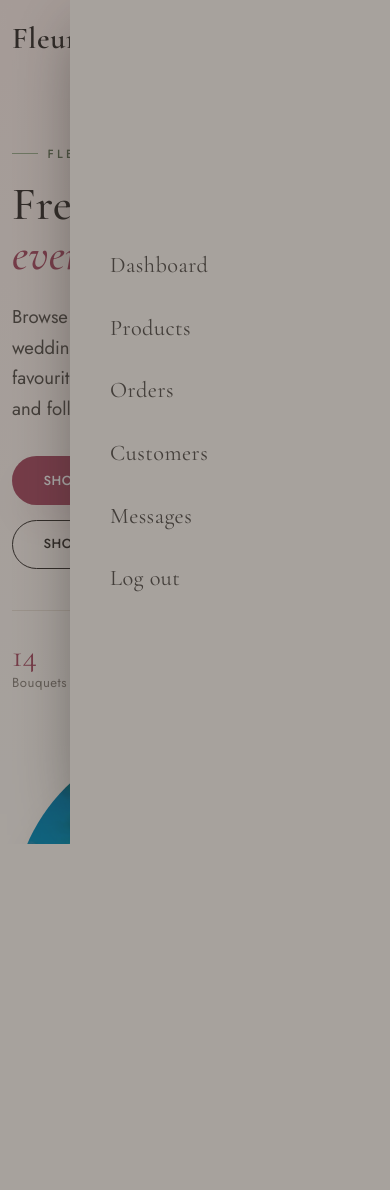
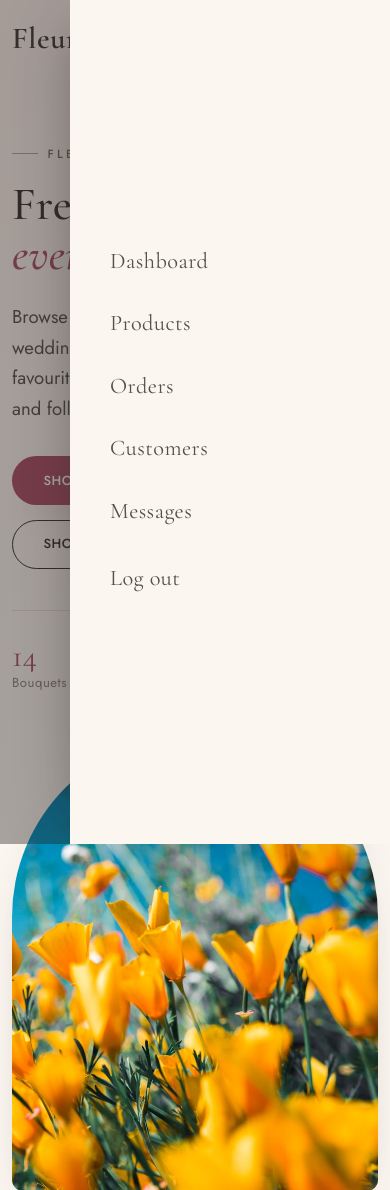
Before and after one commit to Are22u/CS486-Web-Application-Project, a PHP site: page / in a window 390 px wide, after a click that opens the changed part. Shown: the top 1190 px of the page. Before the commit the page ends 844 px from the top, so only its background shows below. Run offline with PHP 8.4, Linux system fonts and the light colour scheme; a user stored in the database is signed in; data comes from the database, SQL or seed files in the repository; data that the repository does not hold is empty.

Commit message:
Make logout a CSRF-protected POST, refresh demo hashes, fix phone menu
- logout.php accepts only POST with a valid CSRF token; GET shows a
  confirmation button; the logged-out message now survives the redirect
- Header and footer use a POST form for Log out
- Fresh password_hash() values for both demo accounts (password Admin@123)
- Phone menu: backdrop no longer covers the menu links
- README lists PHP 8+, mbstring, PDO MySQL and MySQL/MariaDB versions
- Remove outdated TODO in includes/init.php

```diff
--- a/css/style.css
+++ b/css/style.css
@@ -1246,3 +1246,19 @@ a:hover { color: var(--rose-deep); }
 .product-foot { gap: .5rem; }
 .cart-total .amt { white-space: nowrap; }
 @media (max-width: 576px) { .cart-total .amt { font-size: 1.5rem; } }
+/* Logout is a POST form (CSRF-protected); its button looks like the surrounding links */
+.logout-form { display: inline; margin: 0; }
+.nav-link-button, .footer-link-button {
+  background: none; border: 0; padding: 0; cursor: pointer; font: inherit; text-align: left;
+}
+.nav-link-button {
+  font-family: var(--sans); font-weight: 400; font-size: .92rem; letter-spacing: .02em;
+  color: var(--ink-soft); padding: .3rem 0; position: relative;
+}
+.nav-link-button:hover { color: var(--rose); }
+.footer-link-button { color: #B4ABA0; font-size: .95rem; }
+.footer-link-button:hover { color: var(--rose-tint); }
+@media (max-width: 992px) { .nav-link-button { font-size: 1.4rem; font-family: var(--serif); } }
+/* Phone menu: the backdrop must sit below the navbar (z-index 1030), otherwise
+   it covers the open menu and taps on menu links only close the menu */
+.nav-backdrop { z-index: 1025; }
--- a/database/fleur.sql
+++ b/database/fleur.sql
@@ -130,8 +130,8 @@ CREATE TABLE newsletter_subscribers (
 -- Admin login:    admin@fleur.test    / Admin@123
 -- Customer login: customer@fleur.test / Admin@123
 INSERT INTO users (full_name, email, password, phone, address, role) VALUES
-('Fleur Admin',   'admin@fleur.test',    '$2y$10$FlmNbTRXIvWT1g9R6ofoDuBMO2G9QqR4JK91KciEkRX7K7m9RIRYK', '0500000000', 'Riyadh', 'admin'),
-('Test Customer', 'customer@fleur.test', '$2y$10$FlmNbTRXIvWT1g9R6ofoDuBMO2G9QqR4JK91KciEkRX7K7m9RIRYK', '0511111111', 'Riyadh, Al Olaya', 'customer');
+('Fleur Admin',   'admin@fleur.test',    '$2y$10$hs.zr3e2h2YcprTc/1rtGOf20KYoD1eeONceKGTkD88UOfQJ8sm9O', '0500000000', 'Riyadh', 'admin'),
+('Test Customer', 'customer@fleur.test', '$2y$10$l7Vgd12AqkcT2ksU049xXOgJh7SXPKj/nO.pAGMBMZbIpSxTvjhrO', '0511111111', 'Riyadh, Al Olaya', 'customer');
 
 INSERT INTO occasions (name, slug) VALUES
 ('Birthday',     'birthday'),
--- a/includes/footer.php
+++ b/includes/footer.php
@@ -41,7 +41,12 @@
         <ul>
           <?php if (isLoggedIn()): ?>
             <li><a href="<?= url('my-orders.php') ?>">My orders</a></li>
-            <li><a href="<?= url('logout.php') ?>">Log out</a></li>
+            <li>
+              <form method="post" action="<?= url('logout.php') ?>" class="logout-form">
+                <?= csrfField() ?>
+                <button type="submit" class="footer-link-button">Log out</button>
+              </form>
+            </li>
           <?php else: ?>
             <li><a href="<?= url('login.php') ?>">Log in</a></li>
             <li><a href="<?= url('register.php') ?>">Create an account</a></li>
--- a/includes/header.php
+++ b/includes/header.php
@@ -56,7 +56,12 @@ $active  = fn(string $file) => $current === $file ? ' class="active"' : '';
           <?php endif; ?>
         <?php endif; ?>
         <?php if ($user): ?>
-          <li><a href="<?= url('logout.php') ?>">Log out</a></li>
+          <li>
+            <form method="post" action="<?= url('logout.php') ?>" class="logout-form">
+              <?= csrfField() ?>
+              <button type="submit" class="nav-link-button">Log out</button>
+            </form>
+          </li>
         <?php else: ?>
           <li><a href="<?= url('login.php') ?>"<?= $active('login.php') ?>>Log in</a></li>
           <li><a href="<?= url('register.php') ?>"<?= $active('register.php') ?>>Register</a></li>
--- a/includes/init.php
+++ b/includes/init.php
@@ -67,7 +67,6 @@ define('BASE_URL', ($docRoot !== '' && str_starts_with($projectRoot, $docRoot))
     : '');
 
 // Where customers land after login/logout.
-// TODO (Member 1): change to 'index.php' once index.php is converted.
 define('HOME_PAGE', 'index.php');
 
 /** Builds a link relative to the project root: url('login.php') */
```
Also changed, not shown: logout.php (+37 -4 lines), README.md.
